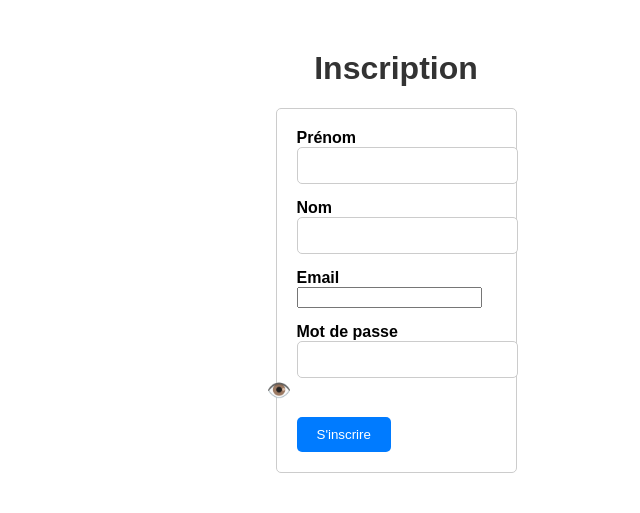
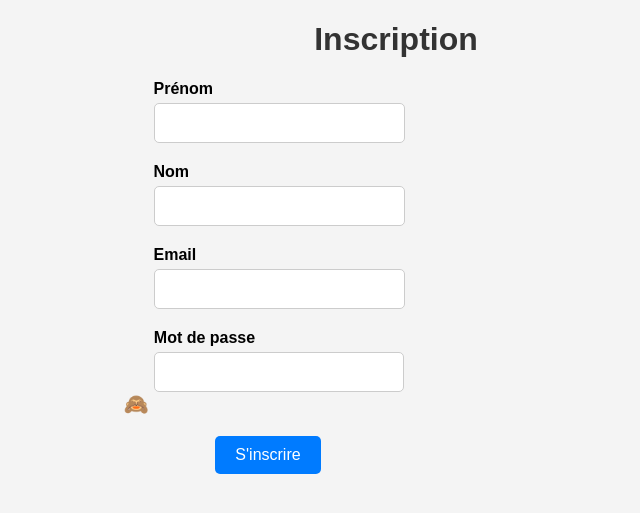
Before and after one commit to SteeveGitHub/devoirsSIO, a PHP site: page /register.html in a window 1280 px wide. Shown: the top 513 px of the page, without its empty margins (244-884 px from the left). Run offline with PHP 8.4, Linux system fonts and the light colour scheme.

Commit message:
travail réellement terminé

```diff
--- a/TP0610/login.html
+++ b/TP0610/login.html
@@ -16,7 +16,7 @@
   <div class="input-container">
     <label for="password">Mot de passe</label>
     <input type="password" id="password" name="password" required>
-    <span id="toggle-password" class="toggle-password" onclick="togglePassword()">👁️</span>
+    <span id="toggle-password" class="toggle-password" onclick="togglePassword()">🙈</span>
   </div>
   <button type="submit">Se connecter</button>
 </form>
--- a/TP0610/register.html
+++ b/TP0610/register.html
@@ -24,7 +24,7 @@
   <div class="input-container">
     <label for="password">Mot de passe</label>
     <input type="password" id="password" name="password" required>
-    <span id="toggle-password" class="toggle-password" onclick="togglePassword()">👁️</span>
+    <span id="toggle-password" class="toggle-password" onclick="togglePassword()">🙈</span>
   </div>
   <button type="submit">S'inscrire</button>
 </form>
--- a/TP0610/styles.css
+++ b/TP0610/styles.css
@@ -1,7 +1,18 @@
 body {
     font-family: Arial, sans-serif;
+    background-color: #f4f4f4;
     text-align: center;
-    margin: 50px;
+    margin: 0;
+    padding: 0;
+}
+
+.container {
+    max-width: 400px;
+    margin: 0 auto;
+    padding: 20px;
+    background-color: #fff;
+    border-radius: 5px;
+    box-shadow: 0 0 10px rgba(0, 0, 0, 0.1);
 }
 
 h1 {
@@ -9,34 +20,57 @@ h1 {
 }
 
 form {
-    display: inline-block;
     text-align: left;
-    border: 1px solid #ccc;
-    padding: 20px;
-    border-radius: 5px;
+    width: 80%;
+    display: flex;
+flex-direction: column;
+    justify-content: center;
+    align-items: center;
 }
 
+ul li{
+    text-decoration: none;
+}
+
+ul {
+    list-style-type: none;
+    padding: 0;
+    margin: 0;
+}
+
+li {
+    margin-bottom: 10px;
+}
+
+
 .input-container {
-    margin-bottom: 15px;
+    margin-bottom: 20px;
 }
 
 label {
     display: block;
     font-weight: bold;
+    margin-bottom: 5px;
 }
 
 input[type="text"],
-input[type="password"] {
+input[type="password"],
+input[type="email"] {
     width: 100%;
     padding: 10px;
     border: 1px solid #ccc;
     border-radius: 5px;
+    font-size: 16px;
 }
 
 .toggle-password {
     cursor: pointer;
     font-size: 20px;
     margin-left: -30px;
+    margin-top: -30px;
+    position: relative;
+    z-index: 1;
+    color: #333;
 }
 
 button {
@@ -46,6 +80,7 @@ button {
     padding: 10px 20px;
     border-radius: 5px;
     cursor: pointer;
+    font-size: 16px;
 }
 
 button:hover {
```
